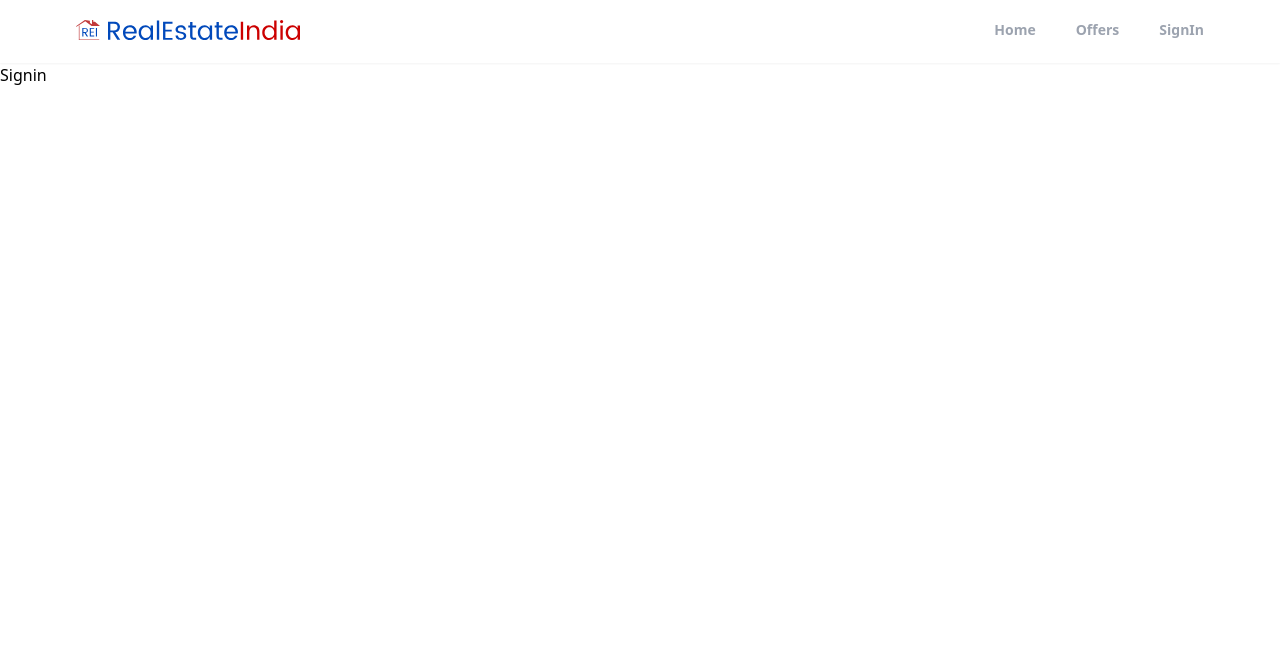
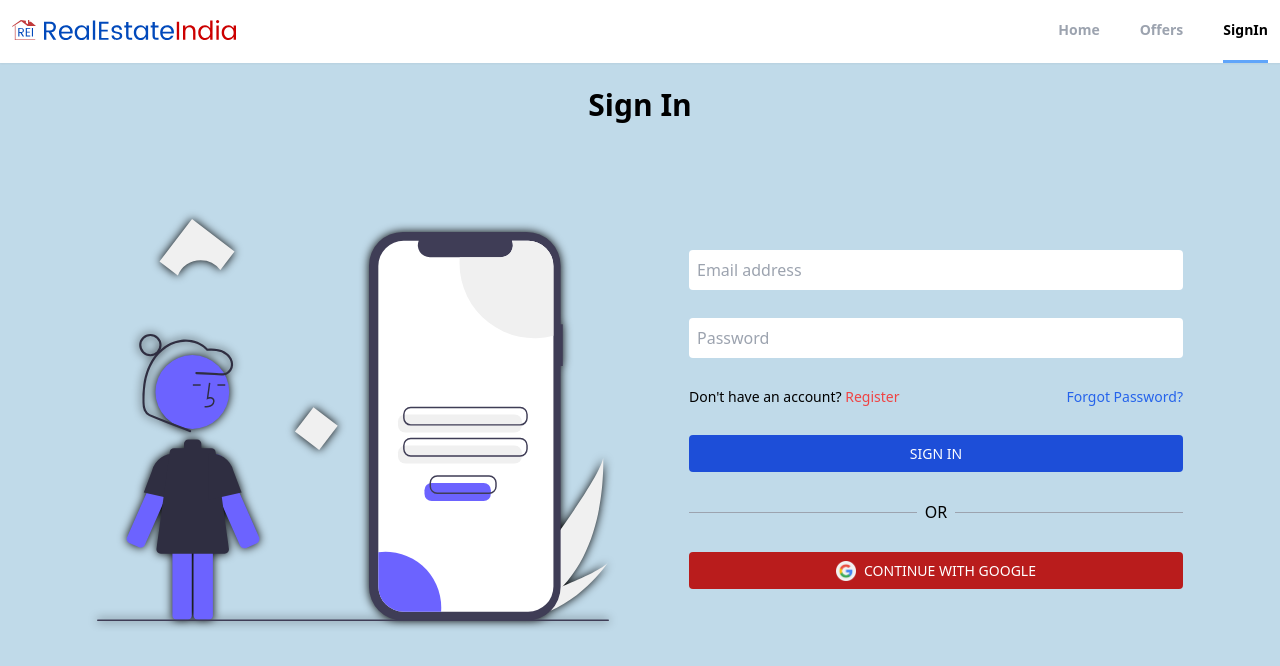
Before and after one commit to vivekabhale48/real-estate-clone-react, a React (Create React App) app: page /sign-in in a window 1280 px wide. Shown: the top 666 px of the page. Built offline with nearby package versions, Linux system fonts and the light colour scheme.

Commit message:
Designed the sign in Section of the website

```diff
--- a/src/components/Header.jsx
+++ b/src/components/Header.jsx
@@ -7,20 +7,20 @@ const Header = () => {
     const navigate = useNavigate();
 
     function pathMatchRoute(path) {
-        if(path === location.pathname) return true
+        if(path === location.pathname) return true;
     }
   return (
     <div className='bg-white shadow-sm sticky top-0 z-50'>
-        <header className='flex justify-between px-3 max-w-6xl mx-auto'>
+        <header className='flex justify-between px-3 container mx-auto'>
             <div className='flex cursor-pointer align-middle justify-center py-5' onClick={()=>navigate("/")}>
                 <img className='h-5 mr-2' src="assets/realestateindia-logo.svg" alt="realestate-logo" />
                 <img className='h-5' src="assets/realestateindia-icon.svg" alt="realestate-icon"/>
             </div>
             <div className='flex space-x-10'>
-                <ul  onClick={()=>navigate("/")} className={`cursor-pointer py-5 text-sm font-semibold text-gray-400 border-b-[3px] border-b-transparent ${pathMatchRoute("/") && "text-black border-b-blue-400"}`}>Home</ul>
+                <ul  onClick={()=>navigate("/")} className={`cursor-pointer py-5 text-sm font-semibold text-gray-400 border-b-[3px] border-b-transparent ${pathMatchRoute("/") && "!text-black !border-b-blue-400"}`}>Home</ul>
 
-                <ul  onClick={()=>navigate("/offers")} className={`cursor-pointer py-5 text-sm font-semibold text-gray-400 border-b-[3px] border-b-transparent ${pathMatchRoute("/offers") && "text-black border-b-blue-400"}`}>Offers</ul>
-                <ul  onClick={()=>navigate("/sign-in")} className={`cursor-pointer py-5 text-sm font-semibold text-gray-400 border-b-[3px] border-b-transparent ${pathMatchRoute("/sign-in") && "text-black border-b-blue-400"}`}>SignIn</ul>
+                <ul  onClick={()=>navigate("/offers")} className={`cursor-pointer py-5 text-sm font-semibold text-gray-400 border-b-[3px] border-b-transparent ${pathMatchRoute("/offers") && "!text-black !border-b-blue-400"}`}>Offers</ul>
+                <ul  onClick={()=>navigate("/sign-in")} className={`cursor-pointer py-5 text-sm font-semibold text-gray-400 border-b-[3px] border-b-transparent ${pathMatchRoute("/sign-in") && "!text-black !border-b-blue-400"}`}>SignIn</ul>
             </div>
         </header>
     </div>
--- a/src/index.css
+++ b/src/index.css
@@ -1,3 +1,10 @@
 @tailwind base;
 @tailwind components;
 @tailwind utilities;
+
+body {
+  background-color: #c0dae9;
+}
+.signin-image {
+  filter: drop-shadow(0px 0px 5px black)
+}
--- a/src/pages/Signin.jsx
+++ b/src/pages/Signin.jsx
@@ -2,8 +2,35 @@ import React from 'react'
 
 const Signin = () => {
   return (
-    <div>Signin</div>
+    <section className='mt-6 h-[calc(100vh-87px)] xl:max-w-[1280px] lg:max-w-[1024px] md:max-w-[768px] mx-auto'>
+        <h1 className='text-3xl text-center  font-bold'>Sign In</h1>
+        <div className='flex justify-center gap-20 flex-wrap mx-auto mt-24'>
+            <div className='w-[40%]'>
+                <img className='signin-image w-full' src="assets/sign-in.svg" alt="Signin Image" />
+            </div>
+
+            <div className='flex flex-col justify-center items-end'>
+                <form className='' action="">
+                    <input className='w-full p-2 mb-7 focus:outline-none rounded' type="text" placeholder='Email address' />
+                    <input className='w-full p-2 focus:outline-none rounded' type="text" placeholder='Password'/>
+                    <div className='flex justify-between my-7 text-[14px]'>
+                        <span>Don't have an account? <a className='text-red-500'>Register</a></span>
+                        <span className='text-blue-600'>Forgot Password?</span>
+                    </div>
+                    <button className='uppercase bg-blue-700 text-white w-full py-2 text-[14px] rounded'>Sign in</button>
+                    <div className='flex justify-center items-center my-7'>
+                        <div className='flex-1 border-t-[1px] border-gray-400 h-0'></div>
+                        <span className='px-2'>OR</span>
+                        <div className='flex-1 border-t-[1px] border-gray-400 h-0'></div>
+                    </div>
+                    <div>
+                        <button className='uppercase bg-red-700 text-white w-full py-2 text-[14px] rounded flex justify-center items-center gap-x-2'><img className='w-[20px]' src="assets/google-logo.png" alt="Google logo"/><span>Continue with Google</span></button>
+                    </div>
+                </form>
+            </div>
+        </div>
+    </section>
   )
 }
 
-export default Signin
+export default Signin;
```
Also changed, not shown: public/assets/google-logo.png (added), public/assets/sign-in.svg (added).
